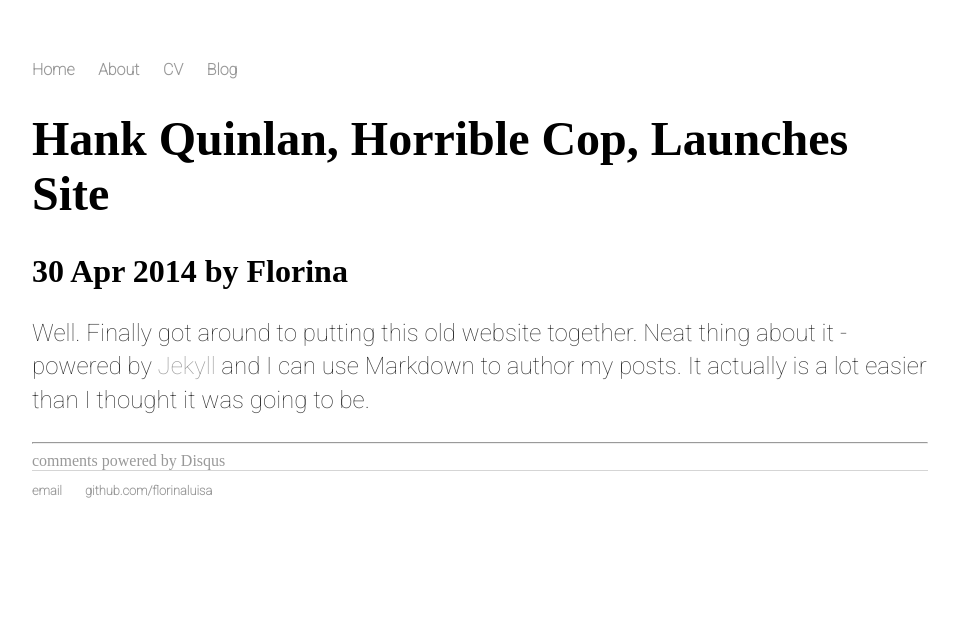
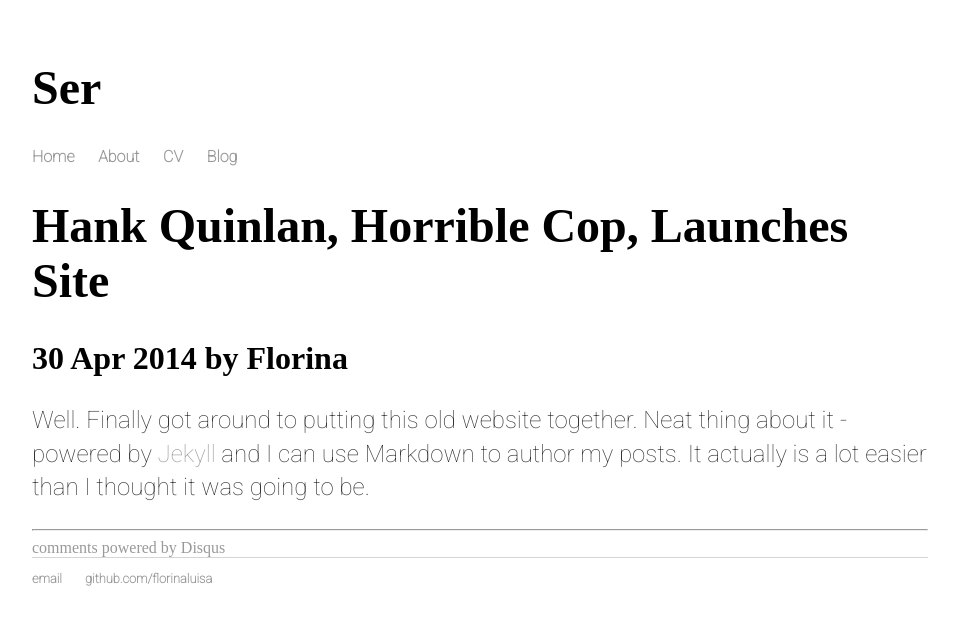
Before and after one commit to Florinaluisa/Test.io, a Jekyll site: the page built from _posts/2014-04-30-hank-quinlan-site-launched.md, in a window 1280 px wide. Shown: the top 625 px of the page, without its empty margins (160-1115 px from the left). Built offline with Jekyll 4.4.1, drawn with Linux system fonts in a browser that asks for light colours; some web fonts are replaced; comment, search, counter and statistics services are not loaded.

Commit message:
Update default.html

```diff
--- a/_layouts/default.html
+++ b/_layouts/default.html
@@ -8,6 +8,10 @@
 			<link href="https://fonts.googleapis.com/css2?family=Chango&family=Roboto:wght@100&display=swap" rel="stylesheet">
 		</head>
 		<body>
+			<div class="header">
+				<h1> Ser </h1>
+			</div>
+
 			<nav>
 	    		<ul>
 	        		<li><a href="/">Home</a></li>
```
